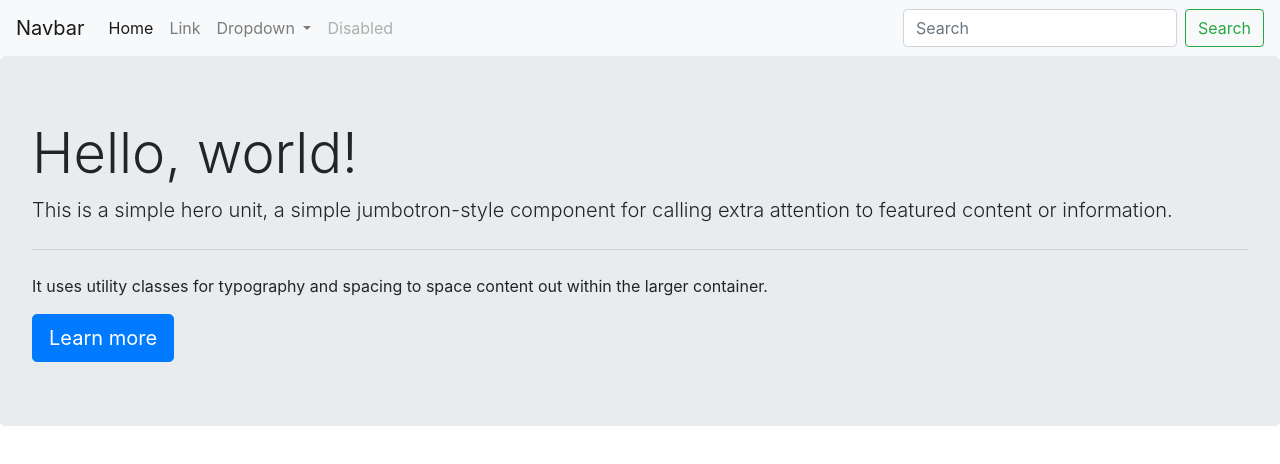
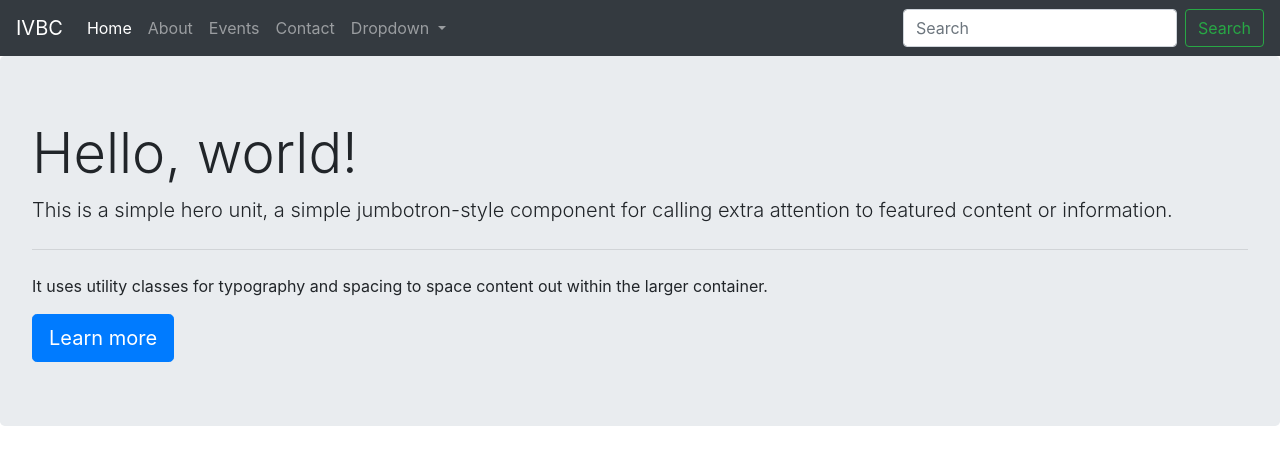
Before and after one commit to anguyen0615/IVBCWichita, a plain HTML site: page home.html in a window 1280 px wide. Drawn offline with nearby package versions, Linux system fonts and the light colour scheme.

Commit message:
Homepage renaming
Renamed contents on navbar of homepage and added in links

```diff
--- a/home.html
+++ b/home.html
@@ -5,10 +5,11 @@
     <meta name="viewport" content="width=device-width, initial-scale=1.0">
     <title>IVBC Wichita</title>
     <link rel="stylesheet" href="node_modules/bootstrap/dist/css/bootstrap.min.css">
+    <link rel="stylesheet" href="styles.css">
 </head>
 <body>
-    <nav class="navbar navbar-expand-lg navbar-light bg-light">
-        <a class="navbar-brand" href="#">Navbar</a>
+    <nav class="navbar navbar-expand-lg navbar-dark bg-dark">
+        <a class="navbar-brand" href="#">IVBC</a>
         <button class="navbar-toggler" type="button" data-toggle="collapse" data-target="#navbarSupportedContent" aria-controls="navbarSupportedContent" aria-expanded="false" aria-label="Toggle navigation">
           <span class="navbar-toggler-icon"></span>
         </button>
@@ -19,7 +20,13 @@
               <a class="nav-link" href="#">Home <span class="sr-only">(current)</span></a>
             </li>
             <li class="nav-item">
-              <a class="nav-link" href="#">Link</a>
+              <a class="nav-link" href="#">About</a>
+            </li>
+            <li class="nav-item">
+              <a class="nav-link" href="#">Events</a>
+            </li>
+            <li class="nav-item">
+              <a class="nav-link" href="#">Contact</a>
             </li>
             <li class="nav-item dropdown">
               <a class="nav-link dropdown-toggle" href="#" id="navbarDropdown" role="button" data-toggle="dropdown" aria-haspopup="true" aria-expanded="false">
@@ -31,9 +38,6 @@
                 <div class="dropdown-divider"></div>
                 <a class="dropdown-item" href="#">Something else here</a>
               </div>
-            </li>
-            <li class="nav-item">
-              <a class="nav-link disabled" href="#" tabindex="-1" aria-disabled="true">Disabled</a>
             </li>
           </ul>
           <form class="form-inline my-2 my-lg-0">
@@ -50,7 +54,7 @@
         <hr class="my-4">
         <p>It uses utility classes for typography and spacing to space content out within the larger container.</p>
         <a class="btn btn-primary btn-lg" href="#" role="button">Learn more</a>
-      </div>
+    </div>
 
     <script src="node_modules/jquery/dist/jquery.min.js"></script>
     <script src="node_modules/@popperjs/core/dist/umd/popper.min.js"></script>
```
Also changed, not shown: styles.css (added), styles.scss (added), 1 other file.
